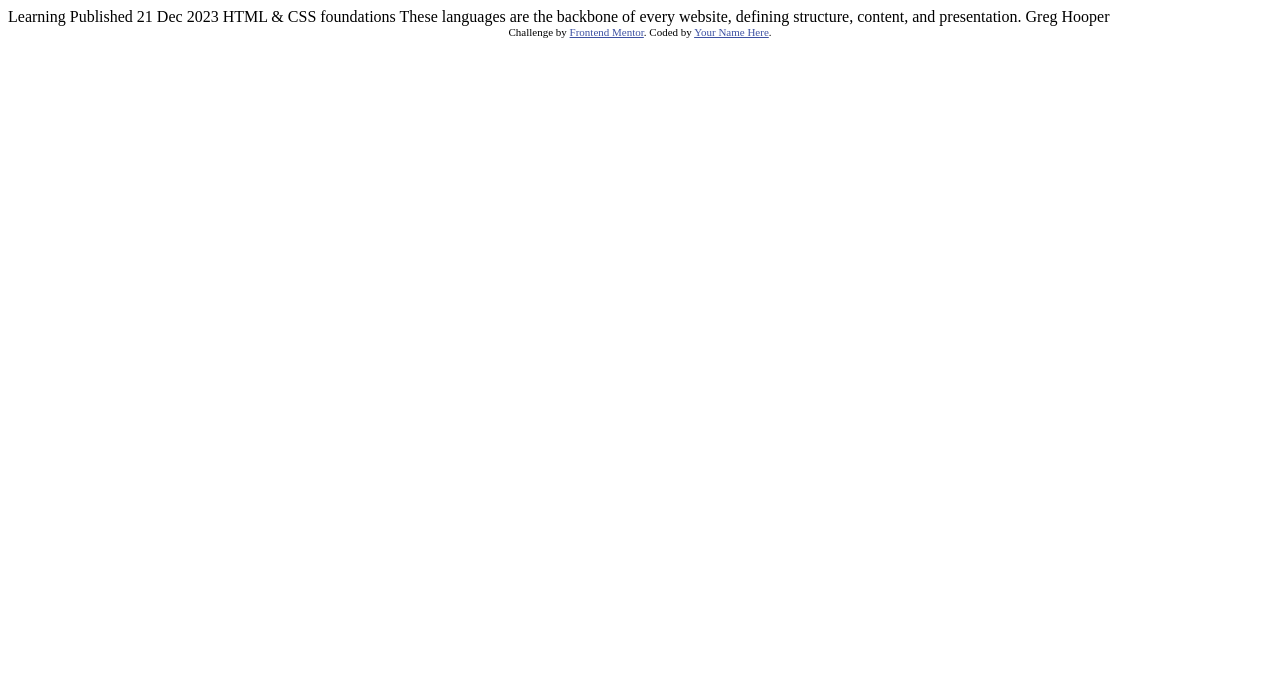
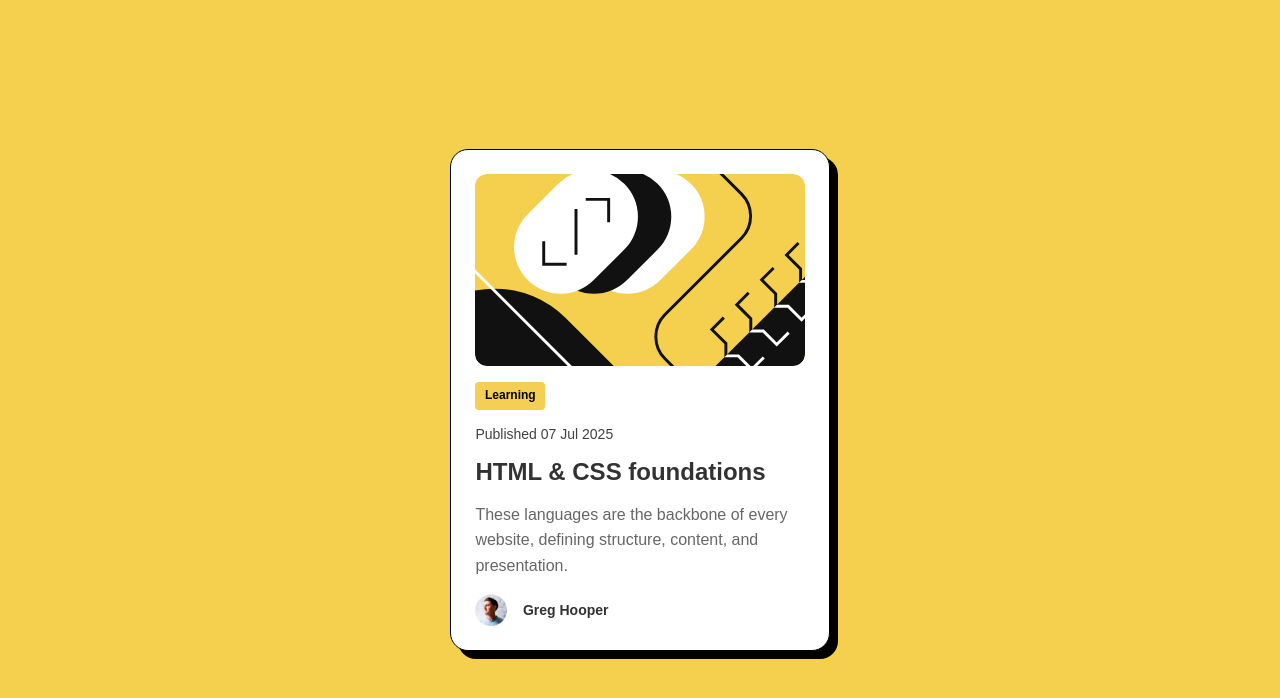
Before and after one commit to Jeff-Nas/Mentor-beginner-blog-previw-card, a plain HTML site: page blog-preview-card-main/index.html in a window 1280 px wide. Drawn offline with Linux system fonts and the light colour scheme.

Commit message:
Wrapping up the Blog Card Previw

```diff
--- /dev/null
+++ b/blog-preview-card-main/assets/styles/style.css
@@ -0,0 +1,122 @@
+* {
+    margin: 0;
+    padding: 0;
+    box-sizing: border-box;
+}
+
+/* === FONTS ===*/
+
+@font-face {
+    font-family: 'Figtree';
+    src: url('/assets/fonts/static/Figtree-Medium.ttf') format('truetype');
+    font-weight: 500;
+}
+
+@font-face {
+    font-family: 'Figtree';
+    src: url('/assets/fonts/static/Figtree-ExtraBold.ttf') format('truetype');
+    font-weight: 800;
+}
+
+
+:root {
+    --body-background: #F5D04E;
+    --learning-bacground: #F5CF54;
+    --title-color: #EFD26F;
+    --text-gray: #414141;
+}
+
+body {
+    height: 100vh;
+    display: flex;
+    align-items: center;
+    justify-content: center;
+    font-family: 'Figtree-ExtraBold', sans-serif;
+    background-color: var(--body-background);
+}
+
+.card {
+    padding: 1.5rem;
+    max-width: 23.7rem;
+    border: 1px solid black;
+    border-radius: 18px;
+    box-shadow: 08px 08px black;
+    background-color: white;
+}
+
+.card>header {
+    height: 12rem;
+    overflow: hidden;
+    border-radius: 12px;
+}
+
+.card header img {
+    border-radius: 12px;
+    width: 100%;
+    height: 100%;
+    object-fit: cover;
+    display: block;
+}
+
+.wrapper-header span {
+    display: inline-block;
+    background-color: var(--learning-bacground);
+    padding: 0.2rem 0.6rem;
+    margin: 1rem 0;
+    border-radius: 4px;
+    font-weight: 800;
+    line-height: 1.8;
+    font-size: 12px;
+}
+
+.wrapper-header p {
+    font-size: 14px;
+    color: var(--text-gray);
+}
+
+.text-content h1 {
+    margin: 1rem 0;
+    font-size: 1.5rem;
+    opacity: 0.8;
+}
+
+.text-content h1:hover,
+.text-content h1:active {
+    color: var(--body-background);
+    cursor: pointer;
+}
+
+.text-content p {
+    line-height: 1.6;
+    color: var(--text-gray);
+    opacity: 0.8;
+}
+
+.avatar-wrapper {
+    display: flex;
+    align-items: center;
+    gap: 1rem;
+    margin-top: 1rem;
+}
+
+
+.avatar-wrapper img {
+    height: 2rem;
+}
+
+.avatar-wrapper span {
+    font-weight: 700;
+    font-size: 14px;
+    opacity: 0.8;
+}
+
+@media screen and (max-width: 765px) {
+    .card {
+        max-width: 21rem;
+    }
+
+    .card header img {
+        overflow: hidden;
+        object-fit: cover;
+    }
+}
--- a/blog-preview-card-main/index.html
+++ b/blog-preview-card-main/index.html
@@ -1,34 +1,51 @@
 <!DOCTYPE html>
 <html lang="en">
+
 <head>
   <meta charset="UTF-8">
-  <meta name="viewport" content="width=device-width, initial-scale=1.0"> <!-- displays site properly based on user's device -->
+  <meta name="viewport" content="width=device-width, initial-scale=1.0">
+  <!-- displays site properly based on user's device -->
 
   <link rel="icon" type="image/png" sizes="32x32" href="./assets/images/favicon-32x32.png">
+  <link rel="stylesheet" href="assets/styles/style.css">
 
   <title>Frontend Mentor | Blog preview card</title>
 
-  <!-- Feel free to remove these styles or customise in your own stylesheet 👍 -->
-  <style>
-    .attribution { font-size: 11px; text-align: center; }
-    .attribution a { color: hsl(228, 45%, 44%); }
-  </style>
+
 </head>
+
 <body>
 
-  Learning
+  <div class="card">
+    <header>
+      <img src="assets/images/illustration-article.svg" alt="image of rectangle yellow with black">
+    </header>
+    <main>
+      <div class="text-wrapper">
+        <header class="wrapper-header">
+          <span>Learning</span>
+          <p>Published 07 Jul 2025</p>
+        </header>
+        <div class="text-content">
+          <h1>HTML & CSS foundations</h1>
+          <p>
+            These languages are the backbone of every website,
+            defining structure, content, and presentation.
+          </p>
+        </div>
+      </div>
+      <div class="avatar-wrapper">
+        <img class="avatar" src="assets/images/image-avatar.webp" alt="image of a man">
+        <span class="avatar-name">Greg Hooper</span>
+      </div>
+    </main>
+  </div>
 
-  Published 21 Dec 2023
 
-  HTML & CSS foundations
-
-  These languages are the backbone of every website, defining structure, content, and presentation.
-
-  Greg Hooper
-
-  <div class="attribution">
+  <!-- <div class="attribution">
     Challenge by <a href="https://www.frontendmentor.io?ref=challenge" target="_blank">Frontend Mentor</a>.
     Coded by <a href="#">Your Name Here</a>.
-  </div>
+  </div> -->
 </body>
+
 </html>
```
